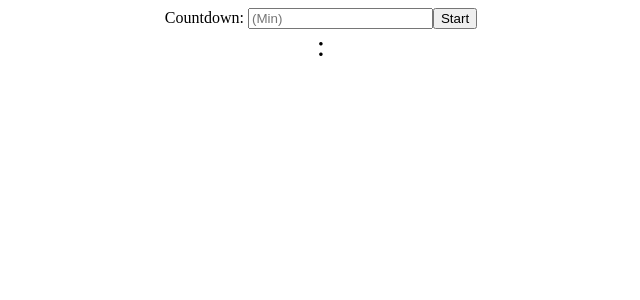
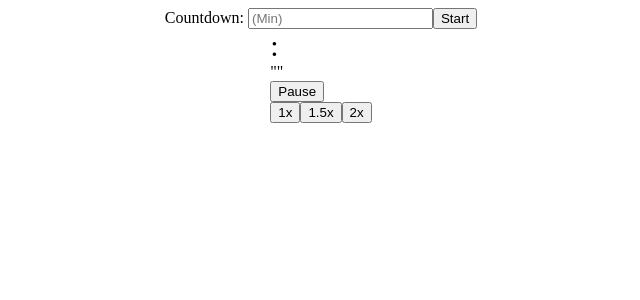
Before and after one commit to Rostyy/countdown, an Angular app: page / in a window 1280 px wide. Shown: the top 300 px of the page, without its empty margins (319-959 px from the left). Built offline with nearby package versions, Linux system fonts and the light colour scheme.

Commit message:
added controls

```diff
--- a/src/app/app.component.html
+++ b/src/app/app.component.html
@@ -1,4 +1,4 @@
 <div class="wrapper">
     <time-input></time-input>
-    <countdown></countdown>
+    <controls></controls>
 </div>
--- a/src/app/app.module.ts
+++ b/src/app/app.module.ts
@@ -5,12 +5,14 @@ import { FormsModule, ReactiveFormsModule } from '@angular/forms';
 import { AppComponent } from './app.component';
 import { TimeInputComponent } from './time-input/time-input.component';
 import { CountdownComponent } from './countdown/countdown.component';
+import { ControlsComponent } from './controls/controls.component';
 
 @NgModule({
   declarations: [
     AppComponent,
     TimeInputComponent,
-    CountdownComponent
+    CountdownComponent,
+    ControlsComponent
   ],
   imports: [
     BrowserModule,
--- /dev/null
+++ b/src/app/controls/controls.component.html
@@ -0,0 +1,8 @@
+<div>
+    <countdown [buttonName]="buttonName"></countdown> <button (click)="buttonClick('pause')">Pause</button>
+</div>
+<div>
+    <button (click)="buttonClick('1x')">1x</button>
+    <button (click)="buttonClick('1.5x')">1.5x</button>
+    <button (click)="buttonClick('2x')">2x</button>
+</div>
--- /dev/null
+++ b/src/app/controls/controls.component.ts
@@ -0,0 +1,21 @@
+import { Component, OnInit } from '@angular/core';
+
+@Component({
+  selector: 'controls',
+  templateUrl: './controls.component.html',
+  styleUrls: ['./controls.component.scss']
+})
+export class ControlsComponent implements OnInit {
+
+  buttonName = '';
+
+  constructor() { }
+
+  ngOnInit(): void {
+  }
+
+  buttonClick(buttonName: string): void {
+    this.buttonName = buttonName;
+  }
+
+}
--- a/src/app/countdown/countdown.component.html
+++ b/src/app/countdown/countdown.component.html
@@ -1,2 +1,4 @@
 <div class="notification">{{notification}}</div>
 <div class="countdown-timer {{timerClass}}">{{displayNumbers(minutes)}} : {{displayNumbers(seconds)}}</div>
+
+<div>{{buttonName | json}}</div>
--- a/src/app/countdown/countdown.component.ts
+++ b/src/app/countdown/countdown.component.ts
@@ -1,4 +1,4 @@
-import { Component, OnInit, OnDestroy } from '@angular/core';
+import { Component, OnInit, OnDestroy, Input, OnChanges } from '@angular/core';
 import { ShareDataService } from '../services/share-data.service';
 import { Subscription } from 'rxjs';
 
@@ -7,7 +7,9 @@ import { Subscription } from 'rxjs';
   templateUrl: './countdown.component.html',
   styleUrls: ['./countdown.component.scss']
 })
-export class CountdownComponent implements OnInit, OnDestroy {
+export class CountdownComponent implements OnInit, OnDestroy, OnChanges {
+
+  @Input() buttonName: any;
 
   constructor(private shareDataService: ShareDataService) {
     this.shareDataService = shareDataService;
@@ -22,25 +24,47 @@ export class CountdownComponent implements OnInit, OnDestroy {
   notification: string = '';
   intervalRef: any
 
+  ngOnChanges(): void {
+    this.controlClick();
+  }
+
   ngOnInit(): void {
     this.changeMinutesSubscription = this.shareDataService.changeMinutes$
       .subscribe(minutesDuration => {
         this.halfTimeSec = minutesDuration*60/2;
         this.notification = '';
+        this.timerClass = '';
         clearInterval(this.intervalRef);
         this.activateTimer(minutesDuration);
       })
   }
 
-  ngOnDestroy(): void{
+  ngOnDestroy(): void {
     this.changeMinutesSubscription.unsubscribe();
   }
 
-  displayNumbers(value: number) {
+  controlClick(): void {
+    switch(this.buttonName) {
+      case 'pause':
+        console.log('pause case')
+        break;
+      case '1x':
+        console.log('1x case')
+        break;
+      case '1.5x':
+        console.log('1.5x case')
+        break;
+      case '2x':
+        console.log('2x case')
+        break;
+    }
+  }
+
+  displayNumbers(value: number): number|string {
     return value < 10 ? `0${value}` : value;
   }
 
-  intervalFn() {
+  intervalFn(): void {
     if (this.seconds === 0) {
       this.seconds = 59;
       this.minutes--;
@@ -52,7 +76,7 @@ export class CountdownComponent implements OnInit, OnDestroy {
     this.showTimerIsOver();
   }
 
-  applyTimerStyles() {
+  applyTimerStyles(): void {
     if (this.seconds <= 10) {
       this.timerClass = 'blink';
       return;
@@ -62,7 +86,7 @@ export class CountdownComponent implements OnInit, OnDestroy {
     }
   }
 
-  showHalfTimeNotification() {
+  showHalfTimeNotification(): void {
     const currentSec = this.minutes*60 + this.seconds;
     if (currentSec <= this.halfTimeSec) {
       this.notification = 'More than halfway there!';
```
Also changed, not shown: src/app/controls/controls.component.scss (added), 1 other file (tests, documents, lock files or other folders).
